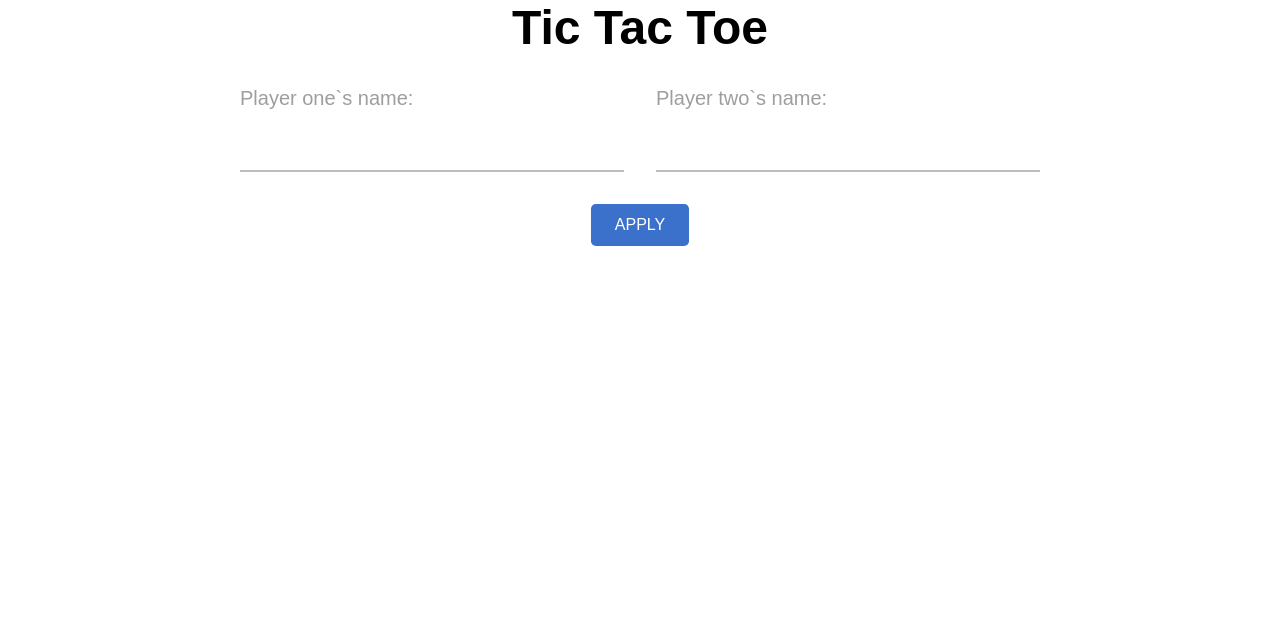
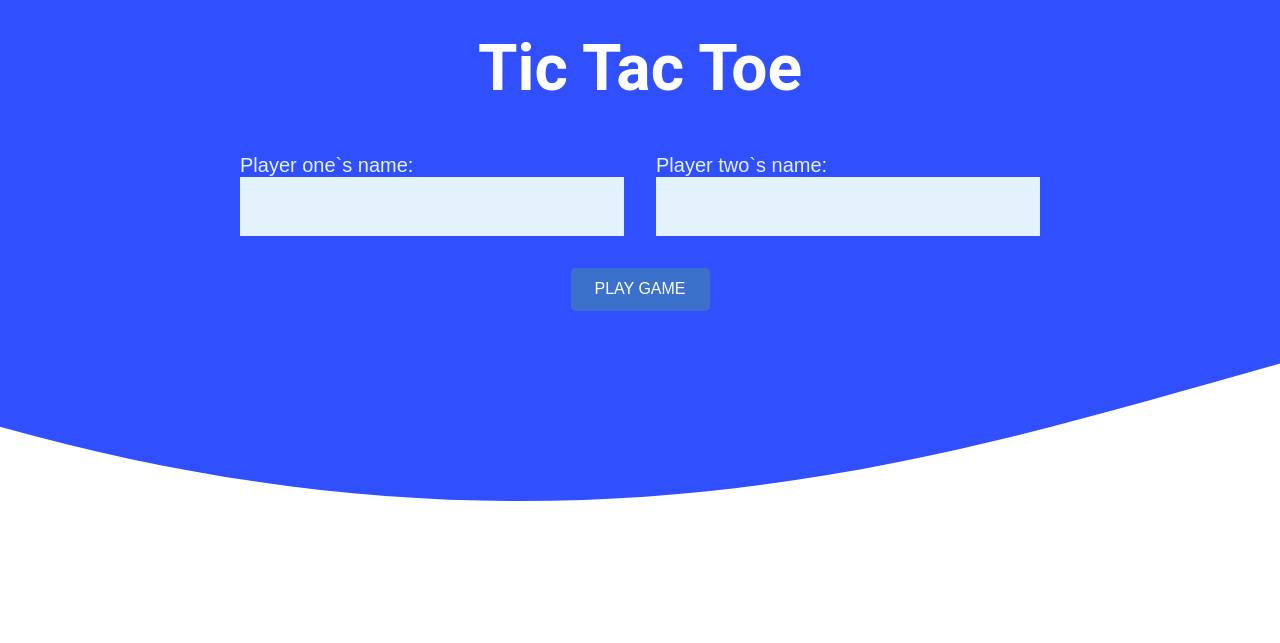
Before and after one commit to catalinbroinas/tic-tac-toe, a plain HTML site: page index.html in a window 1280 px wide. Drawn offline with Linux system fonts and the light colour scheme.

Commit message:
Increased page design  * Add wave background, change form & text style

```diff
--- a/css/style.css
+++ b/css/style.css
@@ -26,29 +26,30 @@ input {
 /* Typography */
 .page-title {
     text-align: center;
-    font-size: 3rem;
+    font-size: 4rem;
     font-weight: bold;
     text-transform: capitalize;
-    margin-bottom: 2rem;
+    color: #ffffff;
+    font-family: 'Roboto', Arial, sans-serif;
 }
 
 .title {
     font-size: 1.7rem;
     margin-bottom: 1.1rem;
-    color: #333;
+    color: #ffffff;
     text-transform: capitalize;
 }
 
 .sub-title {
     font-size: 1.5rem;
-    color: #555;
+    color: #ffffff;
     margin-bottom: 1.1rem;
     text-transform: capitalize;
 }
 
 .text {
     font-size: 1.25rem;
-    color: #777;
+    color: #ffffff;
     margin-bottom: 0.5rem;
     text-transform: lowercase;
 }
@@ -59,15 +60,26 @@ input {
 .label-text {
     font-size: 1.25rem;
     font-weight: lighter;
-    color: #9E9E9E;
+    color: #E3F2FD;
 }
 .form-control {
     font-size: 1.5rem;
     font-weight: normal;
-    color: #332D2D;
+    color: #304FFE;
 }
 
 /* Layout */
+.container-fluid {
+    max-width: 100vw;
+    min-height: 80vh;
+}
+.waves-container {
+    position: relative;
+}
+.waves-container > svg {
+    position: absolute;
+    z-index: -1;
+}
 .container {
     width: min(1320px, 100%);
     margin-left: auto;
@@ -78,6 +90,9 @@ input {
 .header, .main {
     max-width: 100vw;
 }
+.header {
+    padding: 2rem 0;
+}
 .game {
     display: flex;
     flex-flow: column wrap;
@@ -87,18 +102,20 @@ input {
 
 /* Components */
 .game-board {
-    display: grid;
+    display: none;
     grid-template-rows: repeat(3, 5rem);
     grid-template-columns: repeat(3, 5rem);
     justify-content: center;
     border-collapse: collapse;
     margin: 1rem 0;
+    box-shadow: 0 4px 8px rgba(0, 0, 0, 0.3);
 }
 
 .cell {
     font-size: 2rem;
     background-color: #FBFBFB;
-    color: #332D2D;
+    color: #304FFE;
+    border-color: #304FFE;
     cursor: pointer;
 }
 .cell:hover,
@@ -142,6 +159,10 @@ input {
     box-shadow: 0 4px 8px rgba(0, 123, 255, 0.3);
 }
 
+.set-name {
+    margin: 3rem 0;
+}
+
 .form-row {
     width: min(800px, 80%);
     display: flex;
@@ -161,9 +182,9 @@ input {
 
 .form-control {
     max-width: 100%;
-    border-bottom: 2px solid #BDBDBD;
-    transition: border-color 0.3s ease-in-out;
+    background-color: #E3F2FD;
+    transition: background-color 0.3s ease-in-out;
 }
 .form-control:focus {
-    border-color: #616161;
+    background-color: white;
 }
--- a/index.html
+++ b/index.html
@@ -12,18 +12,15 @@
 </head>
 
 <body>
-
+    <!-- Container Fluid -->
+    <div class="container-fluid waves-container">
+        <svg viewBox="0 0 300 200">
+            <path d="M 0,100 C 250,170 350,0 500,100 L 500,00 L 0,0" fill="#304FFE"></path>
+        </svg>
         <!-- Header -->
         <header class="header">
             <!-- Page Title -->
             <h1 class="page-title">Tic Tac Toe</h1>
-    </header>
-    <!-- Header -->
-
-    <!-- Main -->
-    <main class="main">
-        <!-- Container -->
-        <div class="container">
             <!-- Form -->
             <section id="set-name" class="set-name">
                 <!-- Row -->
@@ -43,9 +40,15 @@
                 </div>
                 <!-- Row -->
                 <!-- Button -->
-                <button id="apply-btn" class="btn btn-primary" type="button">Apply</button>
+                <button id="apply-btn" class="btn btn-primary" type="button">Play Game</button>
             </section>
             <!-- Form -->
+        </header>
+        <!-- Header -->
+        <!-- Main -->
+        <main class="main">
+            <!-- Container -->
+            <div class="container">
                 <!-- Game Wrapper -->
                 <section id="game" class="game">
                     <!-- Text -->
@@ -58,6 +61,8 @@
             <!-- Container -->
         </main>
         <!-- Main -->
+    </div>
+    <!-- Container Fluid -->
 
     <!-- Footer -->
     <footer>
--- a/js/style.js
+++ b/js/style.js
@@ -217,6 +217,7 @@ function DisplayGame(playerOneName, playerTwoName) {
 
     // Update the display after each event
     const updateDisplay = () => {
+        boardSect.style.display = 'grid';
         boardSect.innerHTML = '';
 
         playerActive.textContent = handleGameEnd() ? `${game.checkWinner(board.getBoardWithValues())}` :
```
Lines whose indentation alone changed are shown as unchanged.
